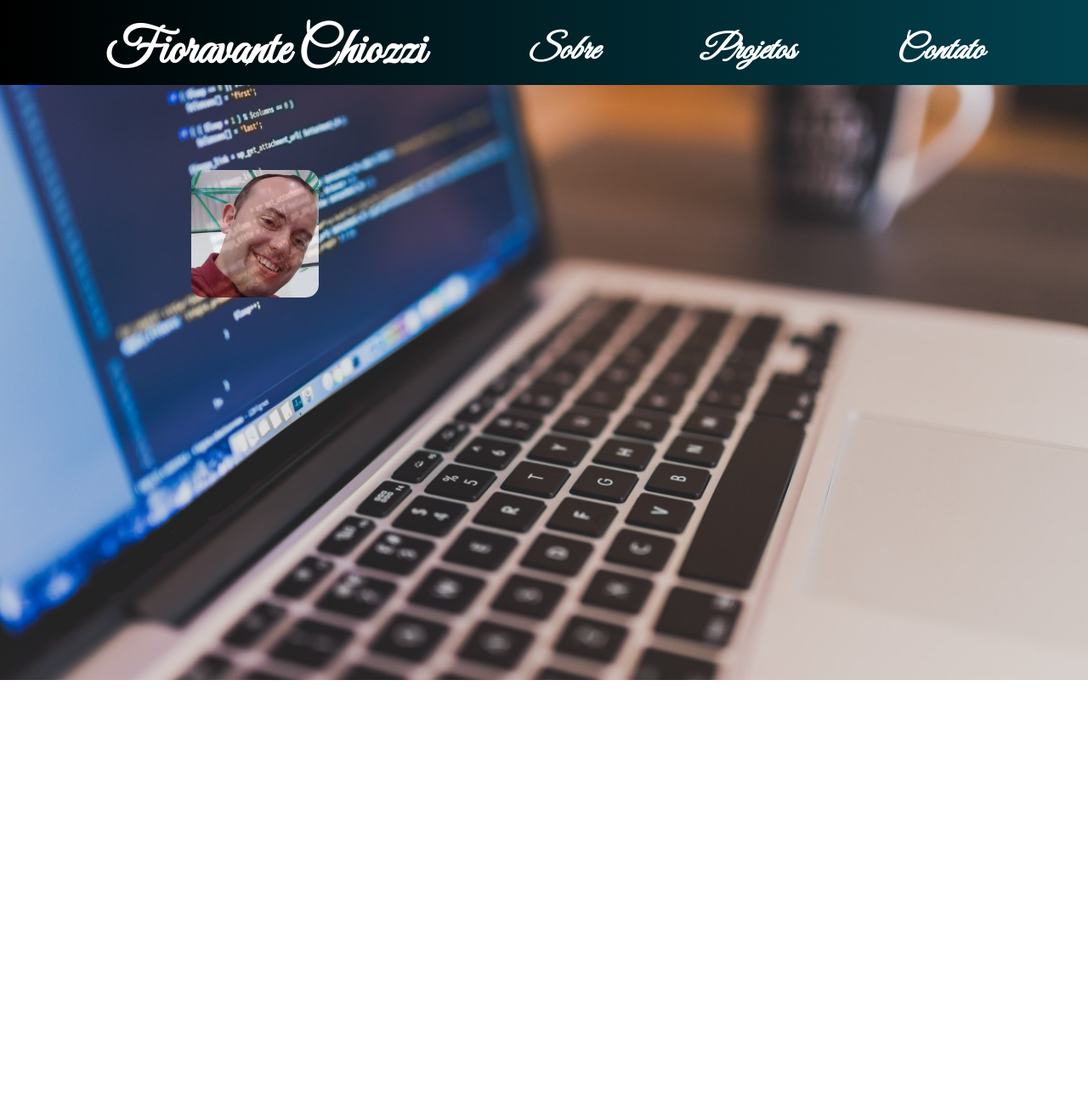
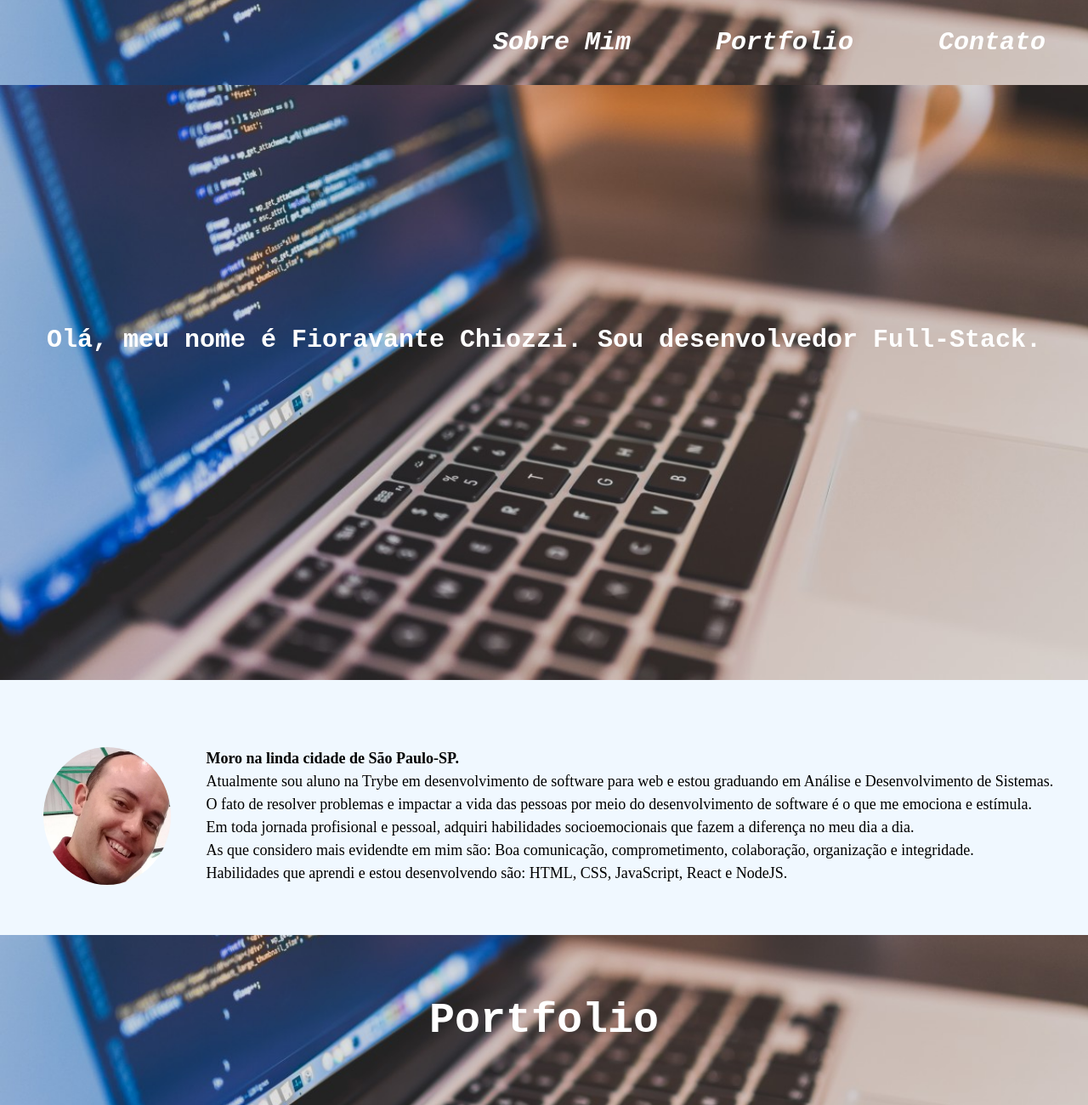
Before and after one commit to Fioravante1/Fioravante1.github.io, a plain HTML site: page index.html in a window 1280 px wide. Shown: the whole page at 85% size. Before the commit the page ends 800 px from the top, so only its background shows below. Drawn offline with Linux system fonts and the light colour scheme.

Commit message:
Iniciando projeto final do portfolio

```diff
--- a/index.html
+++ b/index.html
@@ -11,47 +11,45 @@
     </style>
 </head>
 <body>
-<nav>
-    <div id = "name">
-        <h1>Fioravante Chiozzi</h1>
-        <a href="">Sobre</a>
-        <a href="">Projetos</a>
-        <a href="">Contato</a>
+
+<div class="conteiner-background">
+    <nav>
+        <div id = "nav">
+            <a href="">Sobre Mim</a>
+            <a href="">Portfolio</a>
+            <a href="">Contato</a>
+        </div>
+    </nav>
+
+    <section class="conteiner-apr animation-cursor">
+        <p>
+            Olá, meu nome é Fioravante   Chiozzi. Sou desenvolvedor   Full-Stack.
+        </p>
+    </section>
+</div>
+
+
+
+<section class="conteiner-sobre">
+    <div class="par-sobre">
+        <img src="imagens/Fiori.jpg" alt="">
+        <p>
+            <strong>Moro na linda cidade de São Paulo-SP.</strong>  <br> Atualmente sou aluno na Trybe em desenvolvimento de software para web e estou graduando em Análise e Desenvolvimento de Sistemas.<br>
+            O fato de resolver problemas e impactar a vida das pessoas por meio do desenvolvimento de software é o que me emociona e estímula. <br>
+            Em toda jornada profisional e pessoal, adquiri habilidades socioemocionais que fazem a diferença no meu dia a dia. <br>
+            As que considero mais evidendte em mim são: Boa comunicação, comprometimento, colaboração, organização e integridade. <br>
+            Habilidades que aprendi e estou desenvolvendo são: HTML, CSS, JavaScript, React e NodeJS.
+        </p>
     </div>
-</nav>
+</section>
 
-<div class="conteiner-image">
-    <div >
-        <img class="image" src="imagens/Fiori.jpg" alt="Foto do rosto de Fioravante Chiozzi">
+<div class="conteiner-portfolio">
+    <div class="portfolio">
+        <p>Portfolio</p>
     </div>
 </div>
 
-<!-- <section class="par-sobre">
-    <p>
-        Olá, moro na linda cidade de São Paulo-SP. <br> <br> Atualmente sou aluno na Trybe em desenvolvimento de software web e estou graduando em Análise e Desenvolvimento de Sistemas.<br>
-        Antes de encontrar meu lugar em desenvolvimento de software, tive experiencias na industria metalmecanica, onde adquiri soft skills importantes como: Organização e trabalho em equipe. <br>
-        O fato de resolver problemas e impactar a vida das pessoas por meio do desenvolvimento de software é o que me emociona e estímula.
-    </p>
-</section>
-
-<section class="par-softskills">
-    <h3>Soft Skills:</h3>
-
-    <p>
-        Em toda jornada profisional e pessoal, adquiri habilidades socioemocionais que fazem a diferença no meu dia a dia. <br>
-        As que considero mais evidendte em mim são: Boa comunicação, comprometimento, colaboração, organização e integridade.
-    </p>
-</section>
-
-<section class="par-harskills">
-    <h3>Habilidades Técnicas:</h3>
-
-    <p>
-        Habilidades que aprendi e estou me desenvolvendo são: HTML, CSS, JavaScript, React e NodeJS.
-    </p>
-</section>
-
-<div>
+<!-- <div>
    <h4>Alguns dos meus interesses:</h4>
 
     <a href="https://www.devmedia.com.br/artigos/" target="_blank">DevMedia</a><br>
@@ -60,7 +58,7 @@
     <a href="https://www.youtube.com/channel/UCFuIUoyHB12qpYa8Jpxoxow" target="_blank">Código fonte TV</a><br>
     <a href="https://www.youtube.com/channel/UCU5JicSrEM5A63jkJ2QvGYw" target="_blank">Filipe Deschamps</a><br>
     <a href="https://www.youtube.com/channel/UCib793mnUOhWymCh2VJKplQ" target="_blank">Fabio Akita</a>
-</div>  -->
+</div> -->
 
 </body>
 </html>
--- a/style.css
+++ b/style.css
@@ -7,54 +7,98 @@
   /* font-family: 'Ubuntu'; */
   }
 
+.conteiner-background {
+  background: url(imagens/background.jpg) no-repeat center fixed;
+  background-size: cover;
+  min-height: 100vh;
+  display: flex;
+  flex-direction: column;
+  justify-content:flex-start;
+}
 
-body {
+nav {
+  background: url(imagens/background.jpg) no-repeat center fixed;
+  background-size: cover;
+  height: 100px;
+  width: 100%;
+  display: flex;
+  justify-content: flex-end;
+  position: fixed;
+}
+
+#nav {
+  font-family: monospace;
+  display: flex;
+  align-items: center;
+}
+
+#nav a {
+  text-decoration: none;
+  padding: 50px;
+  color: white;
+  font-style: italic;
+  font-weight: bolder;
+  font-size: 30px;
+}
+
+.conteiner-apr {
+  margin: auto;
+  display: flex;
+  justify-content: center;
+  font-family: monospace;
+  font-size: 30px;
+  font-weight: bolder;
+  color: white;
+}
+
+.animation-cursor {
+    animation: aprcursor 500ms steps(30) infinite normal, escrita 4s steps(30) 1s normal;
+}
+
+img {
+  border-radius: 100%;
+  width: 150px;
+}
+
+.conteiner-sobre {
+  background-color: aliceblue;
+  width: 100%;
+  height: 300px;
+  padding-left: 10px;
+  padding-top: 20px;
+  text-align: left;
+  font-size: 18px;
+  display: flex;
+}
+
+.par-sobre {
+  width: 100%;
+  margin: auto;
+  padding: 20px;
+  display: flex;
+  justify-content: space-around;
+}
+
+.par-sobre p {
+   line-height: 1.5;
+}
+
+.conteiner-portfolio {
+  height: 200px;
+  width: 100%;
   background: url(imagens/background.jpg) no-repeat center fixed;
   background-size: cover;
 }
 
-.conteiner-image {
-   /* background-color: antiquewhite; */
-   width: 400px;
-   margin-top: 100px;
-   margin-left: 100px;
+.portfolio {
+  width: 60%;
+  margin: auto;
+  height: 100%;
   display: flex;
   justify-content: center;
-
+  align-items: center;
+  font-family: monospace;
+  font-size: 50px;
+  font-weight: bolder;
+  color: white;
 }
-
-.image{
-    border-radius: 10%;
-    width: 150px;
-    opacity: 0.8;
-}
-
-
-
-nav {
-    width: 100%;
-    height: 100px;
-    display: flex;
-    justify-content: center;
-    background: rgb(0,0,0);
-    background: linear-gradient(90deg, rgba(0,0,0,1) 0%, rgba(0,0,0,1) 0%, rgba(2,65,78,1) 100%);;
-}
-
-#name {
-    margin-top: 20px;
-    font-family: 'Great Vibes', cursive;
-    width: 90%;
-    font-size: 60px;
-    color: white;
-    display: flex;
-    justify-content: space-around;
-    align-items: center;
-}
-
-#name a {
-    text-decoration: none;
-    color: white;
-    font-style: italic;
-    font-weight: bolder;
-    font-size: 40px;
-}
```
Lines whose indentation alone changed are shown as unchanged.
